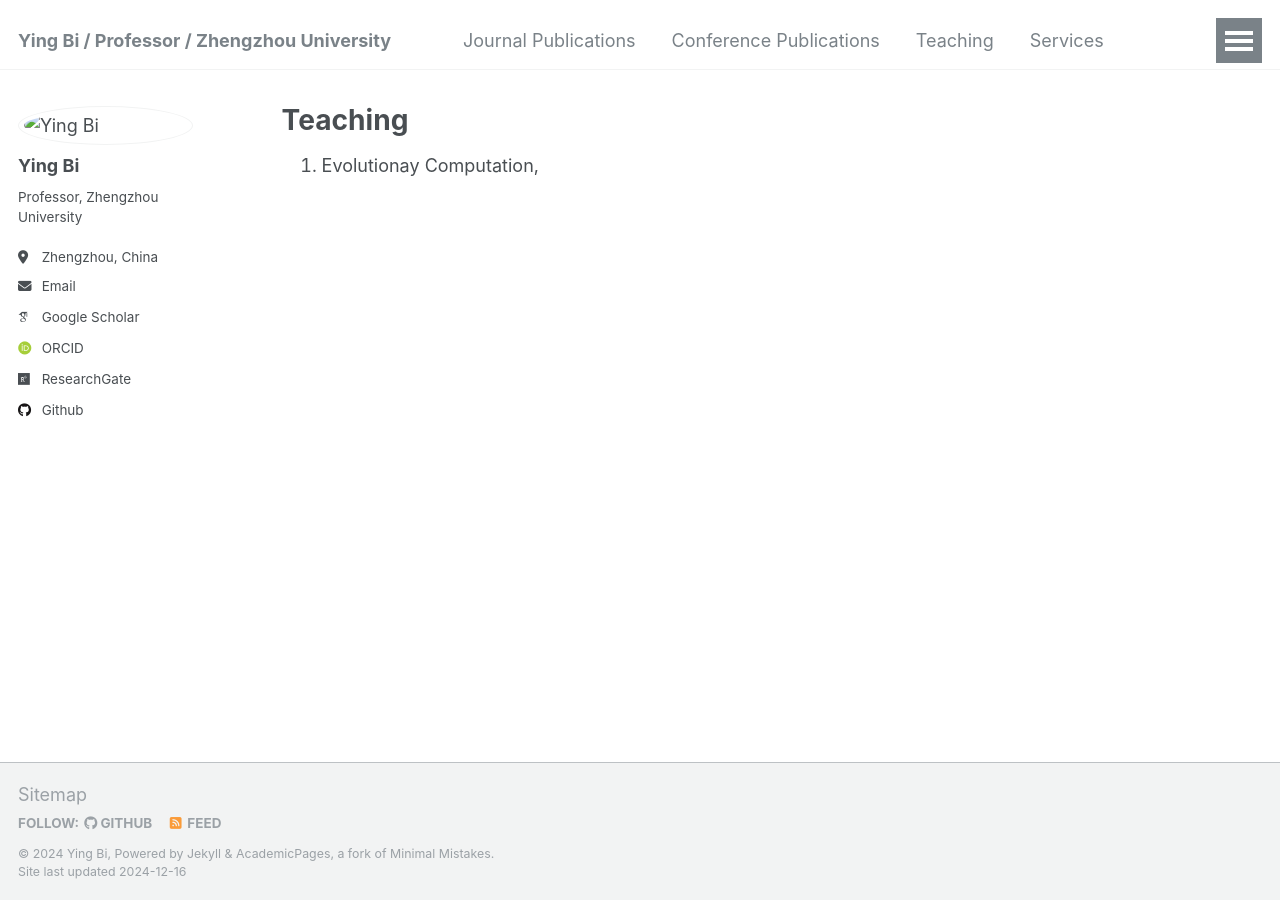
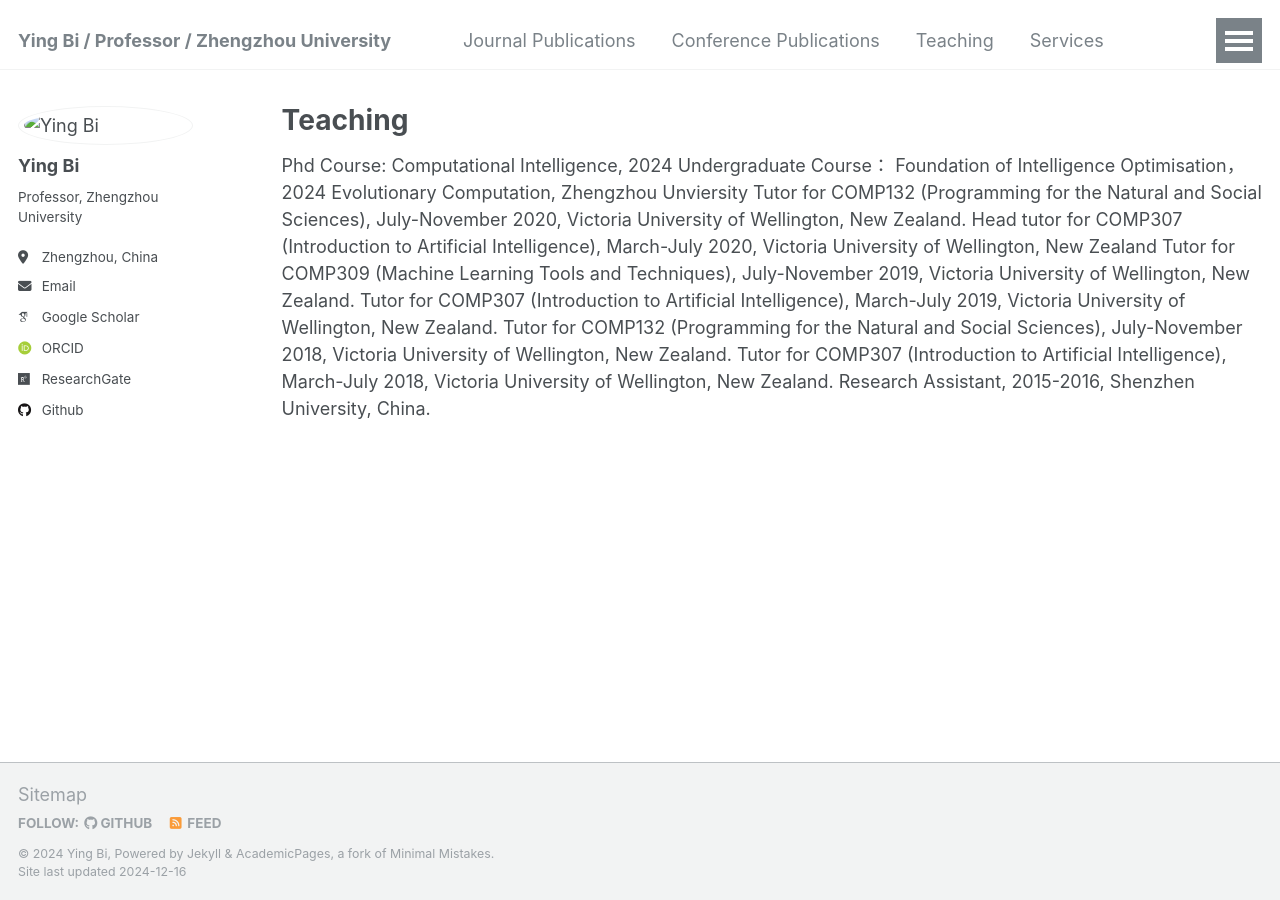
Before and after one commit to YingBi92/Ying-Bi, a Jekyll site: the page built from _pages/teaching.md, in a window 1280 px wide. Built offline with Jekyll 4.4.1, drawn with Linux system fonts in a browser that asks for light colours; some web fonts are replaced; a file with an impossible date is left out.

Commit message:
Update teaching.md

```diff
--- a/_pages/teaching.md
+++ b/_pages/teaching.md
@@ -6,4 +6,13 @@ author_profile: true
 ---
 
 
-1.  Evolutionay Computation,
+Phd Course: Computational Intelligence, 2024
+Undergraduate Course： Foundation of Intelligence Optimisation， 2024
+Evolutionary Computation, Zhengzhou Unviersity
+Tutor for COMP132 (Programming for the Natural and Social Sciences), July-November 2020, Victoria University of Wellington, New Zealand.
+Head tutor for COMP307 (Introduction to Artificial Intelligence), March-July 2020, Victoria University of Wellington, New Zealand
+Tutor for COMP309 (Machine Learning Tools and Techniques), July-November 2019, Victoria University of Wellington, New Zealand.
+Tutor for COMP307 (Introduction to Artificial Intelligence), March-July 2019, Victoria University of Wellington, New Zealand.
+Tutor for COMP132 (Programming for the Natural and Social Sciences), July-November 2018, Victoria University of Wellington, New Zealand.
+Tutor for COMP307 (Introduction to Artificial Intelligence), March-July 2018, Victoria University of Wellington, New Zealand.
+Research Assistant, 2015-2016, Shenzhen University, China.
```
